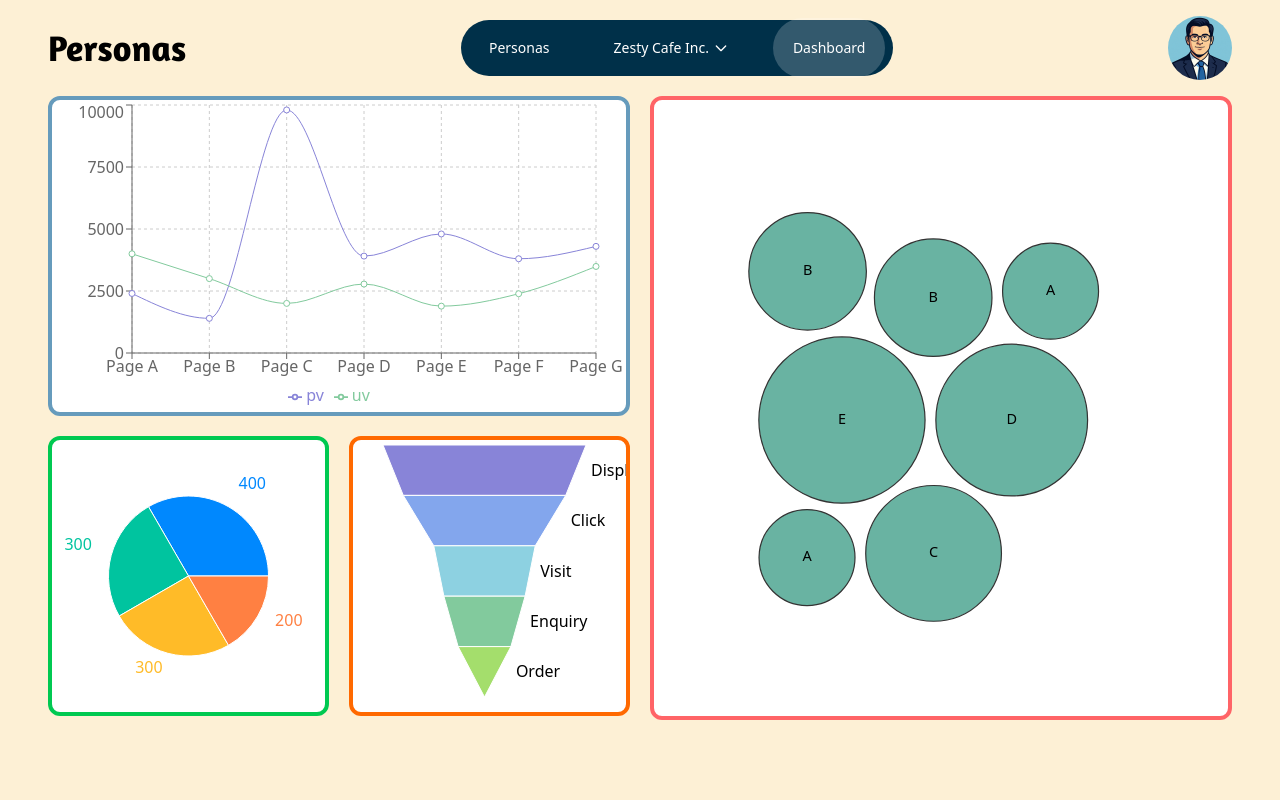
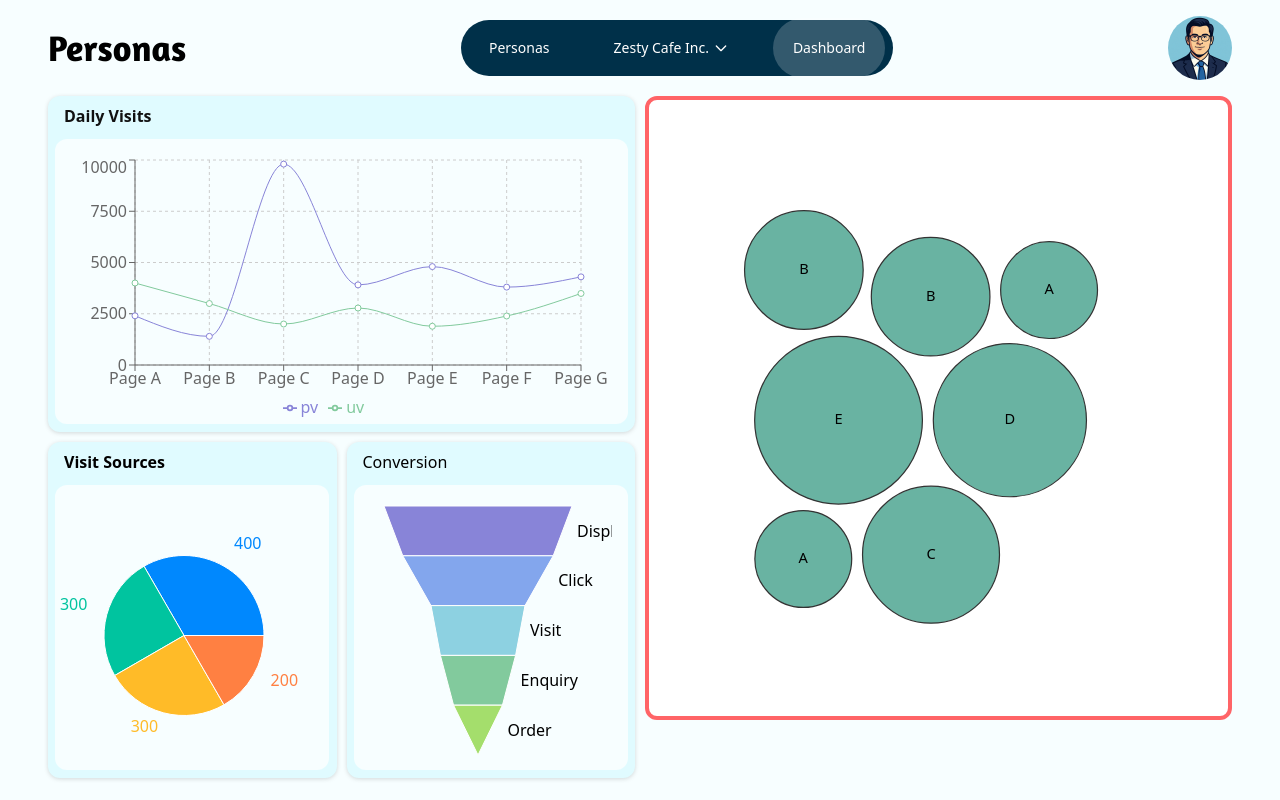
Before and after one commit to leozhengcs/Storm-Hacks-2025, a Next.js app: page /dashboard in a window 1280 px wide. Built offline with nearby package versions, Linux system fonts and the light colour scheme.

Commit message:
changed styling
Co-authored-by: tysonchan1 <tysonchan1@users.noreply.github.com>

```diff
--- a/src/app/(routes)/dashboard/page.tsx
+++ b/src/app/(routes)/dashboard/page.tsx
@@ -8,14 +8,14 @@ import FunnelGraph from "@/app/components/FunnelGraph"
 export default function Dashboard() {
   return (
     <div className='flex'>
-      <div className="flex flex-col w-full gap-y-5 pr-2.5">
+      <div className="flex flex-col w-full gap-y-2.5 pr-1.25">
         <LineChart></LineChart>
-        <div className="flex flex-row gap-5">
+        <div className="flex flex-row gap-2.5">
           <PieGraph></PieGraph>
           <FunnelGraph></FunnelGraph>
         </div>
       </div>
-      <div className="flex flex-col w-full pl-2.5">
+      <div className="flex flex-col w-full pl-1.25">
         <PersonasGraph></PersonasGraph>
       </div>
     </div>
--- a/src/app/components/FunnelGraph.tsx
+++ b/src/app/components/FunnelGraph.tsx
@@ -30,7 +30,9 @@ export default function FunnelGraph() {
   ]
 
   return (
-    <div className='border-4 border-orange-500 w-1/2 rounded-xl bg-white'>
+    <div className='flex flex-col bg-card w-full h-[42vh] rounded-xl drop-shadow-sm'>
+      <div className='ml-4 mt-2 h-[5vh]'>Conversion</div>
+      <div className='h-[95%] w-[95%] self-center bg-backgroundWhite rounded-xl mb-2 pt-4 pr-4'>
         <ResponsiveContainer width='100%' height='100%'>
           <FunnelChart width={730} height={250}>
             <Tooltip />
@@ -44,5 +46,6 @@ export default function FunnelGraph() {
           </FunnelChart>
         </ResponsiveContainer>
       </div>
+    </div>
   )
 }
--- a/src/app/components/LineGraph.tsx
+++ b/src/app/components/LineGraph.tsx
@@ -48,8 +48,10 @@ export default function LineGraph() {
   ]
 
   return (
-    <div className='border-4 border-customLightBlue w-full h-[40vh] rounded-xl bg-white'>
-      <ResponsiveContainer width="100%" height="100%">
+    <div className='flex flex-col bg-card w-full h-[42vh] rounded-xl drop-shadow-sm'>
+      <div className='ml-4 mt-2 h-[5vh] text-[#111111]'><b>Daily Visits</b></div>
+      <div className='h-[97.5%] w-[97.5%] self-center bg-backgroundWhite rounded-xl mb-2 pt-4 pr-4'>
+        <ResponsiveContainer width="100%" height="100%">
         <LineChart width={730} height={250} data={data}
           margin={{ top: 5, right: 30, left: 20, bottom: 5 }}>
           <CartesianGrid strokeDasharray="3 3" />
@@ -61,6 +63,8 @@ export default function LineGraph() {
           <Line type="monotone" dataKey="uv" stroke="#82ca9d" />
         </LineChart>
       </ResponsiveContainer>
+      </div>
+
     </div>
   );
 }
--- a/src/app/components/PieGraph.tsx
+++ b/src/app/components/PieGraph.tsx
@@ -29,7 +29,9 @@ export default function PieGraph() {
 
 
   return (
-    <div className='border-4 border-green-500 bg-white w-1/2 rounded-xl h-[35vh]'>
+    <div className='flex flex-col bg-card w-full h-[42vh] rounded-xl drop-shadow-sm'>
+      <div className='ml-4 mt-2 h-[5vh]'><b>Visit Sources</b></div>
+      <div className='h-[95%] w-[95%] self-center bg-backgroundWhite rounded-xl mb-2 pt-4 pr-4'>
         <ResponsiveContainer width="100%" height="100%">
           <PieChart width={400} height={400}>
             <Pie
@@ -65,5 +67,6 @@ export default function PieGraph() {
           </PieChart>
         </ResponsiveContainer>
       </div>
+    </div>
   );
 }
--- a/src/app/globals.css
+++ b/src/app/globals.css
@@ -1,8 +1,8 @@
 @import "tailwindcss";
 @import "tw-animate-css";
 
-body {
-  background-color: #fdf0d5;
+body{
+  background-color: #f7feff;
 }
 
 .recharts-wrapper *:focus {
@@ -20,9 +20,9 @@ body {
 }
 
 @theme {
-  --color-backgroundWhite: #fdf0d5;
-  --color-customLightBlue: #669bbc;
+  --color-backgroundWhite: #f7feff;
   --color-customDarkBlue: #003049;
+  --color-card: #e0fbff;
   --font-sans: var(--font-geist-sans);
   --font-mono: var(--font-geist-mono);
   --font-urbanist: urbanist;
```
Lines whose indentation alone changed are shown as unchanged.
